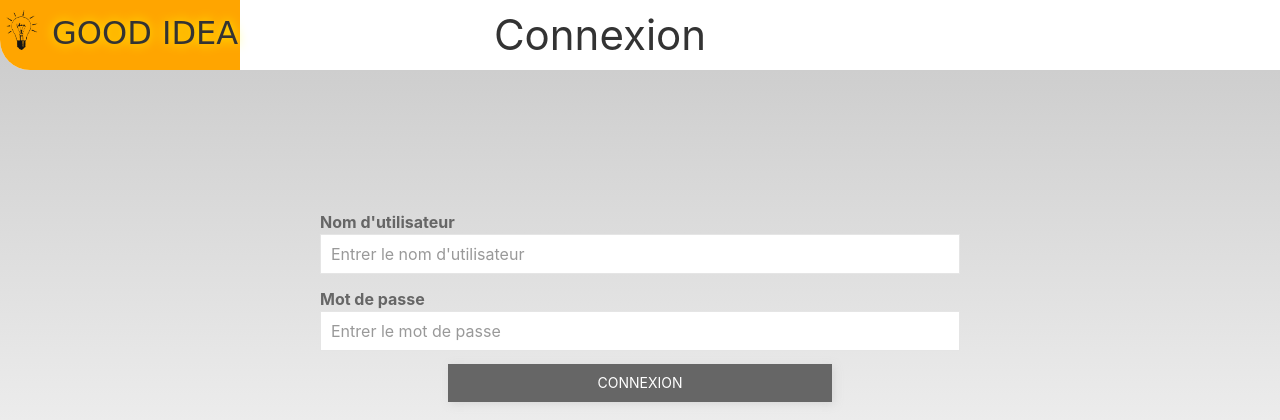
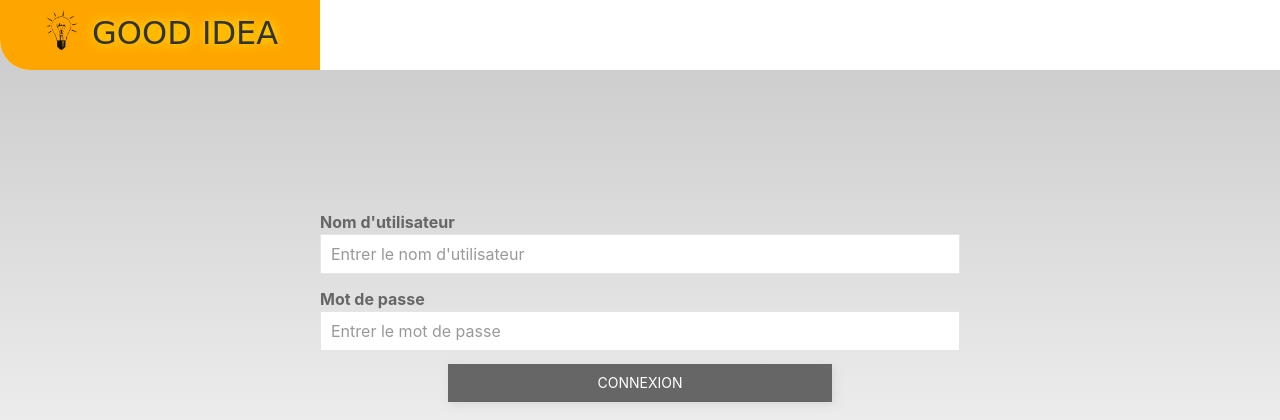
Before and after one commit to Arnaud1709/Lightproject, a PHP site: page /login.php in a window 1280 px wide. Shown: the top 420 px of the page. Run offline with PHP 8.4, Linux system fonts and the light colour scheme; some libraries are stand-ins or nearby versions; some web fonts are replaced.

Commit message:
Correction de petits oublis

```diff
--- a/login.php
+++ b/login.php
@@ -11,7 +11,7 @@
 
         $sql='SELECT utilisateur, mot_de_passe FROM membre WHERE utilisateur=:utilisateur';
         $sth = $dbh->prepare($sql);
-        $sth->bindValue(':utilisateur', $_POST['utilisateur'], PDO::PARAM_STR);
+        $sth->bindParam(':utilisateur', $_POST['utilisateur'], PDO::PARAM_STR);
         $sth->execute();
         $data = $sth->fetch();
     //Insertions des identifiants extraits dans les variables
@@ -61,10 +61,6 @@
                 GOOD IDEA
             </h1>
 
-            <div class="page">
-                <h1 class="localisation">Connexion</h1>
-            </div>
-
             <nav class="user">
                 <!-- Nav vide pour centrer le titre-->
             </nav>
--- a/style.css
+++ b/style.css
@@ -23,7 +23,6 @@ body{
  }
 
  h1.localisation{
-    /*font-family: 'Fontdiner Swanky', cursive;*/
     font-size: 42px;
     padding-top: 10px;
     padding-bottom: 10px;
@@ -52,7 +51,7 @@ body{
 .nav{
     display: flex;
     flex-direction: row;
-    width: 20%;
+    width: 20vw;
     justify-content: space-between;
     margin-left: 10%;
     height: 5vh;
@@ -76,22 +75,6 @@ body{
     border-width: 1px;
 }
 
-/*.add{
-    display: flex;
-    flex-direction: row;
-    width: 4vh;
-    justify-content: space-between;
-    margin-right: 10%;
-    height: 4vh;
-    border-radius: 50px;
-    padding: 1vw;
-    border-style: solid;
-    border-color: #666;
-    border-width: 1px;
-    background-color: #666;
-    box-shadow: 2px 2px 8px rgba(210, 210, 210, 0.8);
-}*/
-
 .ajout:hover{
     background-color: #C7C7C7;
 }
@@ -105,7 +88,7 @@ body{
 h1.idea{
     background-color: orange;
     border-radius: 0px 0px 0px 30px;
-    width: 30vh;
+    width: 25vw;
     font-family: 'Fontdiner Swanky', cursive;
     text-shadow: 0px 0px 12px yellow;
     text-align: center;
@@ -167,13 +150,6 @@ h1.idea{
     justify-content: flex-end;
     margin-top: 3vh;
 }
-
-
-
-/*.uk-search{
-    flex-direction: row;
-    padding: 1.5vh;
-}*/
 
 .uk-link-reset{
     padding: 1.5vh;
@@ -244,10 +220,6 @@ h1.idea{
     width: 30%;
 }
 
-.uk-button-default{
-    background-color: white;
-}
-
 .uk-margin-large{
     width: 50%;
 }
```
